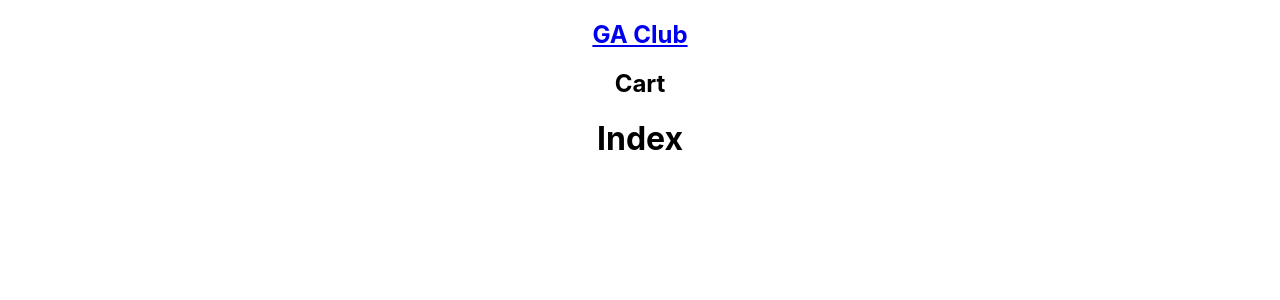
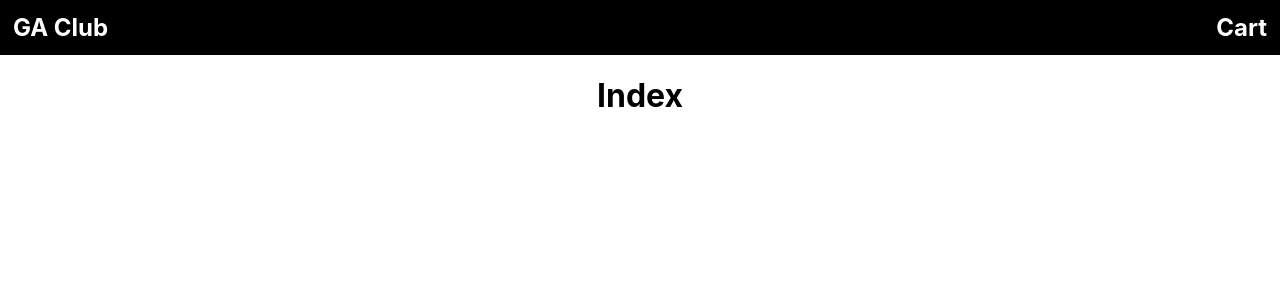
Before and after one commit to bkboy21/ga-club-frontend, a React (Create React App) app: page / in a window 1280 px wide. Shown: the top 300 px of the page. Built offline with nearby package versions, Linux system fonts and the light colour scheme.

Commit message:
simple nav

```diff
--- a/src/App.scss
+++ b/src/App.scss
@@ -2,3 +2,27 @@
   box-sizing: border-box;
   text-align: center;
 }
+
+a {
+  text-decoration: none;
+  color: white;
+}
+
+nav {
+  display: flex;
+  justify-content: space-between;
+
+  background-color: black;
+  color: white;
+
+  .navLeft, .navRight {
+    display: flex;
+    justify-content: center;
+    align-content: center;
+  }
+
+  h1 {
+    margin: 10px;
+    padding: 3px;
+  }
+}
--- a/src/components/NavBar.js
+++ b/src/components/NavBar.js
@@ -5,10 +5,14 @@ export default function NavBar(){
     return(
         <nav>
             <div className='navLeft'>
-                <Link to='/sneakers/1'><h1>GA Club</h1></Link>
+                <Link to='/'>
+                    <h1>GA Club</h1>
+                </Link>
             </div>
             <div className='navRight'>
-                <h2>Cart</h2>
+                <Link to='/cart'>
+                    <h1>Cart</h1>
+                </Link>
             </div>
         </nav>
     );
```
Also changed, not shown: src/pages/Cart.js (added, +9 -0 lines).
